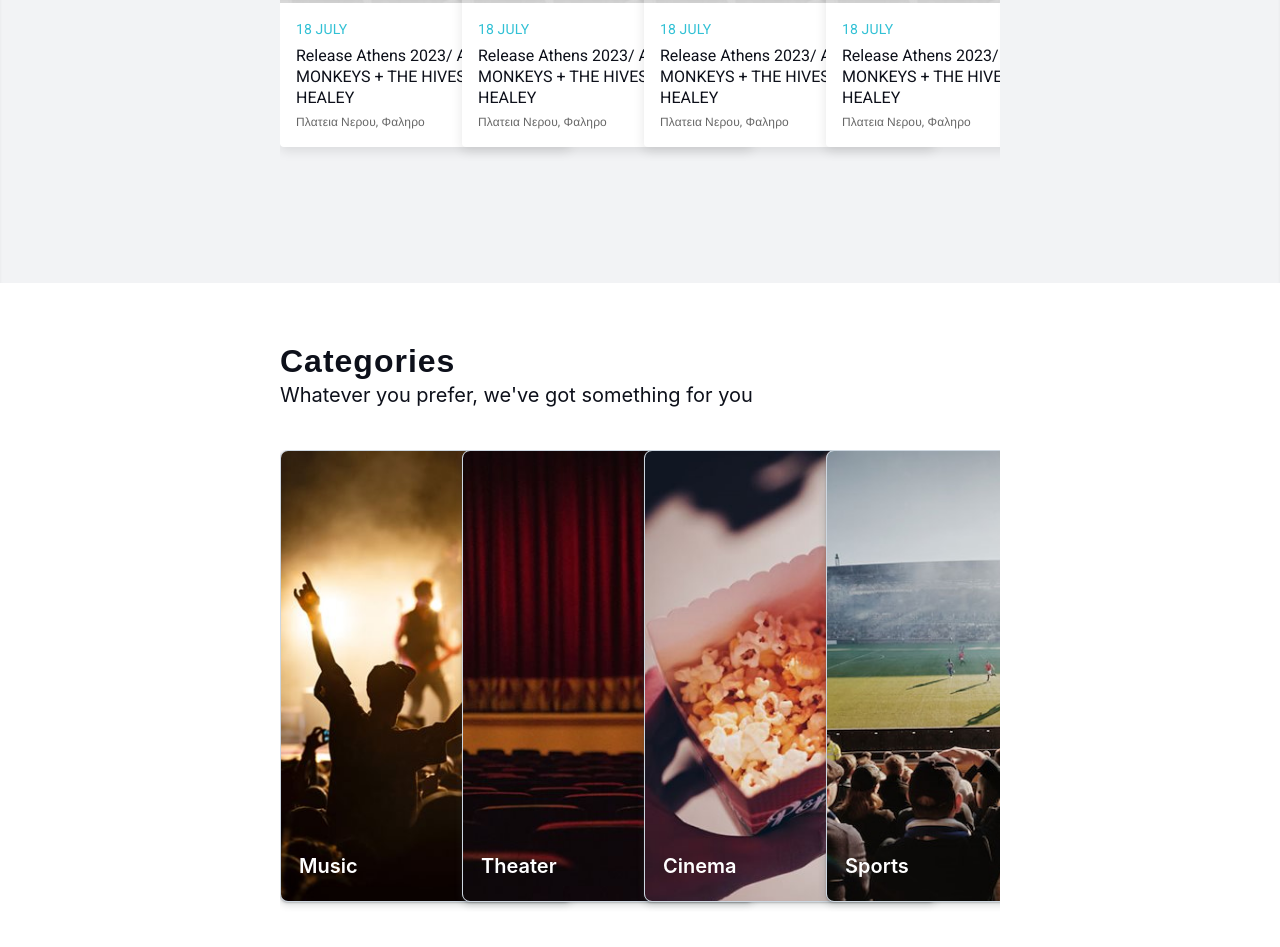
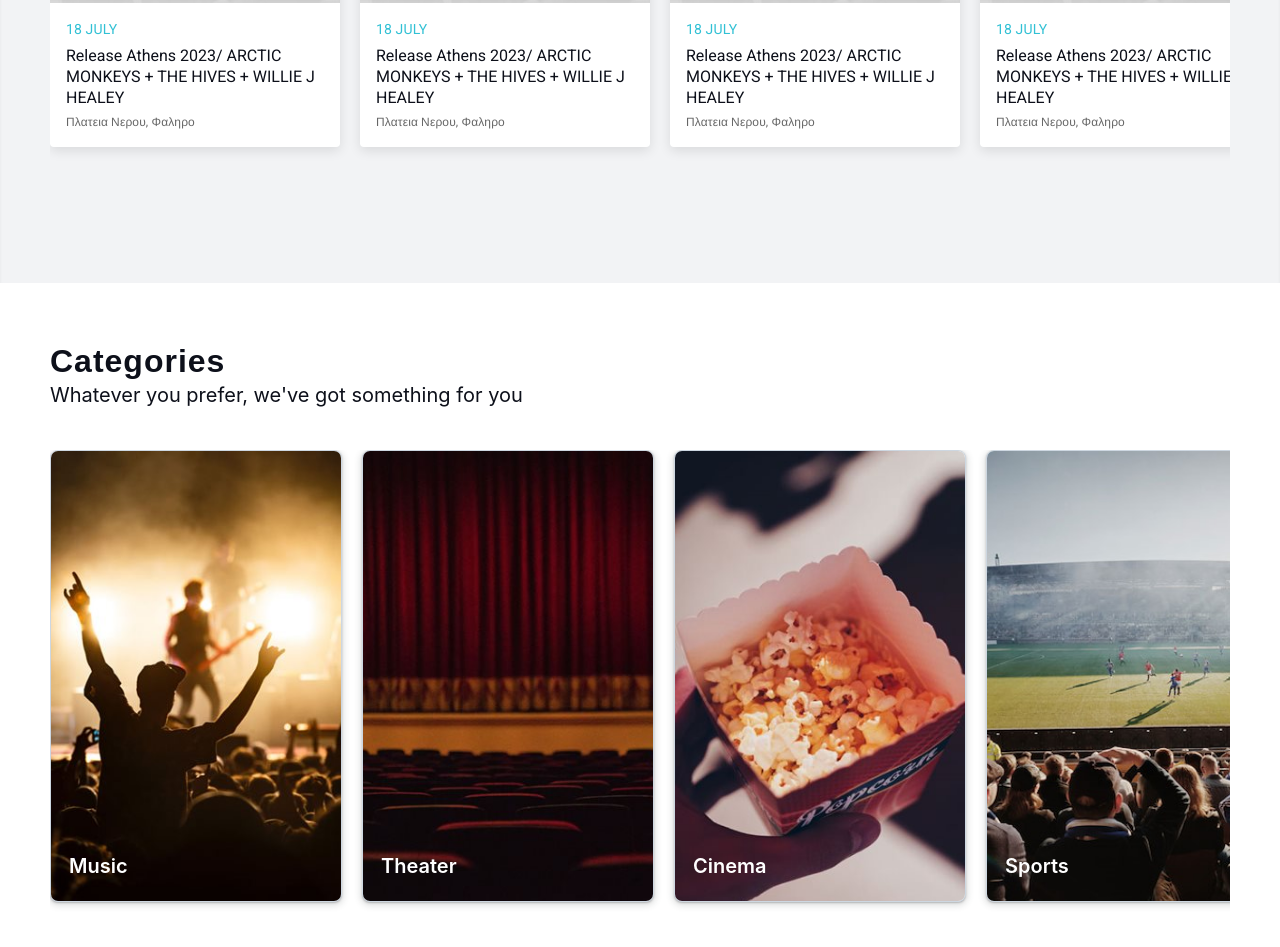
Before and after one commit to stavroskostopoulos/CS50_Final_Project, a React (Create React App) app in the folder frontend/final-project-app/: page / in a window 1280 px wide. Shown: the part 983-1930 px from the top of the page. Built offline with nearby package versions, Linux system fonts and the light colour scheme.

Commit message:
responsive update

```diff
--- a/frontend/final-project-app/src/App.css
+++ b/frontend/final-project-app/src/App.css
@@ -176,6 +176,10 @@ html {
   font-size: 12px !important;
 }
 
+.categ-slider {
+  width: auto !important;
+}
+
 .card-content{
   padding: 0px 20px;
 }
@@ -199,3 +203,38 @@ html {
   cursor: pointer !important;
   box-shadow: rgba(0, 0, 0, 0.07) 0px 1px 2px, rgba(0, 0, 0, 0.07) 0px 2px 4px, rgba(0, 0, 0, 0.07) 0px 4px 8px, rgba(0, 0, 0, 0.07) 0px 8px 16px, rgba(0, 0, 0, 0.07) 0px 16px 32px, rgba(0, 0, 0, 0.07) 0px 32px 64px !important;
 }
+
+@media screen and (min-width: 1361px) and (max-width: 1800px) {
+  .homepage-container{
+    padding: 0px 100px;
+  }
+
+  .popular-homepage-container{
+    padding-top: 60px;
+    padding-bottom: 60px;
+  }
+
+  .category-homepage-container{
+    padding-top: 60px;
+    padding-bottom: 60px;
+  }
+
+
+}
+
+@media screen and (max-width: 1360px) {
+  .homepage-container{
+    padding: 0px 50px;
+  }
+
+  .popular-homepage-container {
+    padding-top: 60px;
+    padding-bottom: 60px;
+  }
+
+  .category-homepage-container{
+    padding-top: 60px;
+    padding-bottom: 60px;
+  }
+
+}
--- a/frontend/final-project-app/src/components/Appbar.js
+++ b/frontend/final-project-app/src/components/Appbar.js
@@ -44,8 +44,7 @@ function Appbar(props) {
                 <CustomTab value="1" className='tab' label={<p className='tab-text'>Theater</p>} component={Link} to={'/theater'}/>
                 <CustomTab value="2" className='tab' label={<p className='tab-text'>Music</p>} component={Link} to={'/theater'}/>
                 <CustomTab value="3" className='tab' label={<p className='tab-text'>Cinema</p>} component={Link} to={'/theater'}/>
-                <CustomTab value="4" className='tab' label={<p className='tab-text'>Streaming</p>} component={Link} to={'/theater'}/>
-                <CustomTab value="5" className='tab' label={<p className='tab-text'>Sports</p>} component={Link} to={'/theater'}/>
+                <CustomTab value="4" className='tab' label={<p className='tab-text'>Sports</p>} component={Link} to={'/theater'}/>
 
 
             </Tabs>
--- a/frontend/final-project-app/src/components/Homepage.js
+++ b/frontend/final-project-app/src/components/Homepage.js
@@ -105,15 +105,41 @@ function Homepage() {
             <div className='homepage-container popular-homepage-container'>
                 <h2 className='popular-title'>Popular</h2>
                 <p className='popular-description'>The audience's favorites</p>
+                <div className='popular-slider-container'>
+
                     <Swiper
-                    spaceBetween={8}
+                        spaceBetween={20}
                         slidesPerView={4}
                         onSlideChange={() => console.log('slide change')}
                         onSwiper={(swiper) => console.log(swiper)}
                         className='popular-slider'
+                        // breakpoints={{
+                        //     // when window width is >= 640px
+                        //     380: {
+                        //         // width: 640,
+                        //         slidesPerView: 1,
+                        //         spaceBetween: 7,
+                        //     },
+                        //     600: {
+                        //         // width: 640,
+                        //         slidesPerView: 2,
+                        //         spaceBetween: 7,
+                        //     },
+                        //     994: {
+                        //     // width: 640,
+                        //     slidesPerView: 3,
+                        //     spaceBetween: 7,
+                        //     },
+                        //     // when window width is >= 768px
+                        //     1360: {
+                        //     // width: 1160,
+                        //     slidesPerView: 4,
+
+                        //     },
+                        // }}
                         >
-                    <SwiperSlide>
-                        <Card className='popular-card' sx={{ width: '290px', minWidth: '290px', maxWidth: '290px', maxHeight: '310px', minHeight: '304px'}}>
+                        <SwiperSlide className='categ-slider'>
+                            <Card className='popular-card' sx={{ width: '290px', minWidth: '200px', maxWidth: '290px', maxHeight: '310px', minHeight: '304px'}}>
                                 <CardActionArea>
                                     <CardMedia
                                     component="img"
@@ -135,8 +161,8 @@ function Homepage() {
                                 </CardActionArea>
                             </Card>
                         </SwiperSlide>
-                    <SwiperSlide>
-                    <Card className='popular-card' sx={{ width: '290px', minWidth: '290px', maxWidth: '290px', maxHeight: '310px', minHeight: '304px'}}>
+                        <SwiperSlide className='categ-slider'>
+                        <Card className='popular-card' sx={{ width: '290px', minWidth: '200px', maxWidth: '290px', maxHeight: '310px', minHeight: '304px'}}>
                                 <CardActionArea>
                                     <CardMedia
                                     component="img"
@@ -158,8 +184,8 @@ function Homepage() {
                                 </CardActionArea>
                             </Card>
                         </SwiperSlide>
-                    <SwiperSlide>
-                    <Card className='popular-card' sx={{ width: '290px', minWidth: '290px', maxWidth: '290px', maxHeight: '310px', minHeight: '304px'}}>
+                        <SwiperSlide className='categ-slider'>
+                        <Card className='popular-card' sx={{ width: '290px', minWidth: '200px', maxWidth: '290px', maxHeight: '310px', minHeight: '304px'}}>
                                 <CardActionArea>
                                     <CardMedia
                                     component="img"
@@ -181,8 +207,8 @@ function Homepage() {
                                 </CardActionArea>
                             </Card>
                         </SwiperSlide>
-                    <SwiperSlide>
-                        <Card className='popular-card' sx={{ width: '290px', minWidth: '290px', maxWidth: '290px', maxHeight: '310px', minHeight: '304px'}}>
+                        <SwiperSlide className='categ-slider'>
+                            <Card className='popular-card' sx={{ width: '290px', minWidth: '200px', maxWidth: '290px', maxHeight: '310px', minHeight: '304px'}}>
                                 <CardActionArea>
                                     <CardMedia
                                     component="img"
@@ -204,8 +230,8 @@ function Homepage() {
                                 </CardActionArea>
                             </Card>
                         </SwiperSlide>
-                    <SwiperSlide>
-                        <Card className='popular-card' sx={{ width: '290px', minWidth: '290px', maxWidth: '290px', maxHeight: '310px', minHeight: '304px'}}>
+                        <SwiperSlide className='categ-slider'>
+                            <Card className='popular-card' sx={{ width: '290px', minWidth: '200px', maxWidth: '290px', maxHeight: '310px', minHeight: '304px'}}>
                                 <CardActionArea>
                                     <CardMedia
                                     component="img"
@@ -227,8 +253,8 @@ function Homepage() {
                                 </CardActionArea>
                             </Card>
                         </SwiperSlide>
-                    <SwiperSlide>
-                        <Card className='popular-card' sx={{ width: '290px', minWidth: '290px', maxWidth: '290px', maxHeight: '310px', minHeight: '304px'}}>
+                        <SwiperSlide className='categ-slider'>
+                            <Card className='popular-card' sx={{ width: '290px', minWidth: '200px', maxWidth: '290px', maxHeight: '310px', minHeight: '304px'}}>
                                 <CardActionArea>
                                     <CardMedia
                                     component="img"
@@ -252,18 +278,24 @@ function Homepage() {
                         </SwiperSlide>
                     </Swiper>
                 </div>
+            </div>
             <div className='homepage-container category-homepage-container'>
                 <h2 className='popular-title'>Categories</h2>
                 <p className='popular-description'>Whatever you prefer, we've got something for you</p>
 
                 <Swiper
-                    spaceBetween={8}
-                    slidesPerView={4}
+                    spaceBetween={20}
                     onSlideChange={() => console.log('slide change')}
                     onSwiper={(swiper) => console.log(swiper)}
                     className='popular-slider'
+                    breakpoints={{
+                        1330: {
+                        slidesPerView: 4,
+                        },
+                    }}
+
                 >
-                    <SwiperSlide>
+                    <SwiperSlide className='categ-slider'>
                         <Cardjoy className='category-card' sx={{ width: '290px !important', minWidth: '258px', maxWidth: '258px', minHeight: '418px'}}>
                             <CardCoverjoy>
                             <img
@@ -285,7 +317,7 @@ function Homepage() {
                         </Cardjoy>
                     </SwiperSlide>
 
-                    <SwiperSlide>
+                    <SwiperSlide className='categ-slider'>
                         <Cardjoy className='category-card' sx={{ width: '290px', minWidth: '258px', maxWidth: '258px', minHeight: '418px'}} >
                             <CardCoverjoy>
                             <img
@@ -307,7 +339,7 @@ function Homepage() {
                         </Cardjoy>
                     </SwiperSlide>
 
-                    <SwiperSlide>
+                    <SwiperSlide className='categ-slider'>
                         <Cardjoy className='category-card' sx={{ width: '290px', minWidth: '258px', maxWidth: '258px', minHeight: '418px'}}>
                             <CardCoverjoy>
                             <img
@@ -329,7 +361,7 @@ function Homepage() {
                         </Cardjoy>
                     </SwiperSlide>
 
-                    <SwiperSlide>
+                    <SwiperSlide className='categ-slider'>
                         <Cardjoy className='category-card' sx={{ width: '290px !important', minWidth: '258px !important', maxWidth: '258px !important', minHeight: '418px'}}>
                             <CardCoverjoy>
                             <img
--- a/frontend/final-project-app/src/css/Event.css
+++ b/frontend/final-project-app/src/css/Event.css
@@ -43,7 +43,7 @@
     display: flex;
     /* justify-content: center; */
     align-items: center;
-
+    padding-left: 40px;
 }
 
 .button-text-tickets {
@@ -131,3 +131,52 @@
 .ticket-number-tf-container {
     width: 140px;
 }
+
+@media screen and (min-width: 941px) and (max-width: 1600px) {
+    .event-page-container {
+
+        /* width: 100%; */
+        padding: 100px 110px 40px;
+        background-color: #ededf0;
+        /* display: block; */
+    }
+
+
+}
+
+@media screen and (min-width: 400px) and (max-width: 940px) {
+    .event-page-container {
+
+        /* width: 100%; */
+        padding: 100px 10px 40px;
+        background-color: #ededf0;
+        /* display: block; */
+    }
+
+    .event-title {
+        margin: 0px 20px;
+        display: grid;
+        grid-template-columns: 70% 30%;
+        grid-template-areas:    "event-page-title info-icons"
+                                "button button";
+        /* gap: 20px; */
+    }
+
+    .event-title {
+        grid-area: event-page-title;
+    }
+
+    .event-icon-info {
+        grid-area: info-icons;
+    }
+
+    .ticket-button-container {
+        grid-area: button;
+        padding: 0px 0px 20px;
+    }
+
+    .ticket-button {
+        width: 100%;
+    }
+
+}
```
Lines whose indentation alone changed are shown as unchanged.
